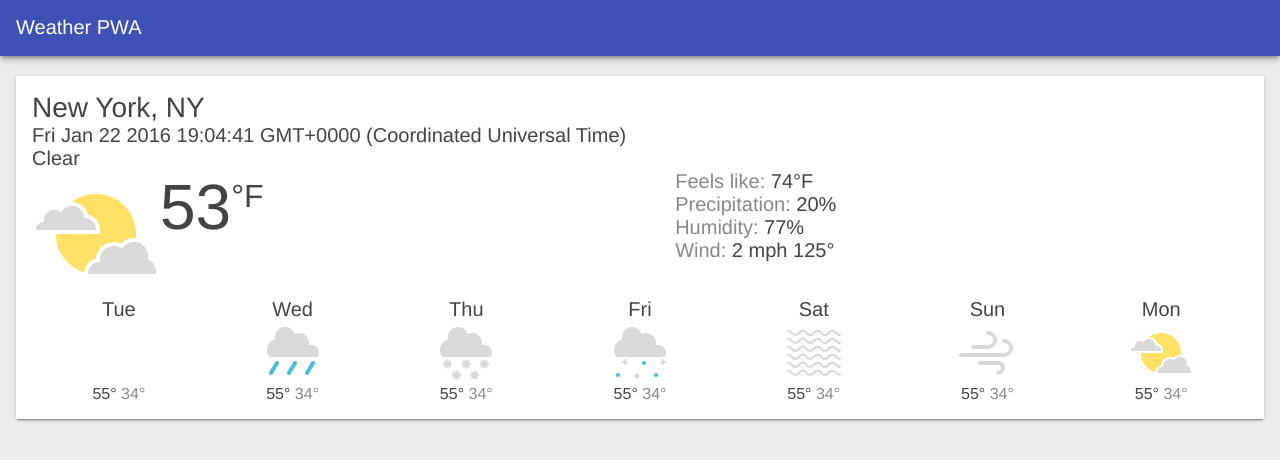
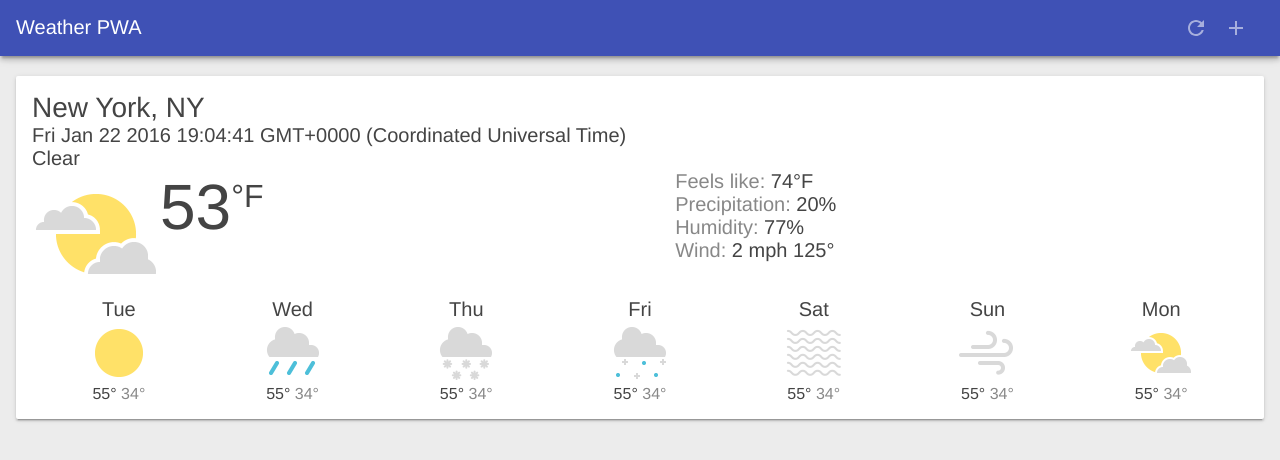
Before and after one commit to workfel/weather-progressive-web-app, a plain HTML site: page index.html in a window 1280 px wide. Drawn offline with Linux system fonts and the light colour scheme; files whose address does not match are found by name.

Commit message:
check if image is displayed

```diff
--- a/styles/inline.css
+++ b/styles/inline.css
@@ -93,9 +93,9 @@ body {
     outline: none;
     cursor: pointer; }
   .header #butRefresh {
-    background: url(./images/ic_refresh_white_24px.svg) center center no-repeat; }
+    background: url(../images/ic_refresh_white_24px.svg) center center no-repeat; }
   .header #butAdd {
-    background: url(./images/ic_add_white_24px.svg) center center no-repeat; }
+    background: url(../images/ic_add_white_24px.svg) center center no-repeat; }
 
 .header__title {
   font-weight: 400;
@@ -307,7 +307,7 @@ body {
   background-repeat: no-repeat;
   background-size: contain; }
   .weather-forecast .icon.clear-day {
-    background-image: url("./images/clear.png"); }
+    background-image: url("../images/clear.png"); }
   .weather-forecast .icon.clear-night {
     background-image: url("./images/clear.png"); }
   .weather-forecast .icon.rain {
```
Also changed, not shown: 1 other file.
